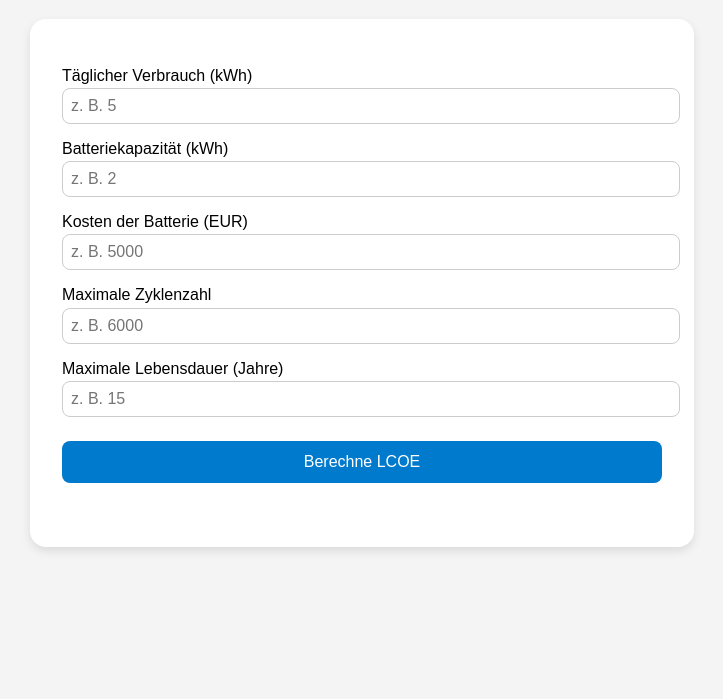
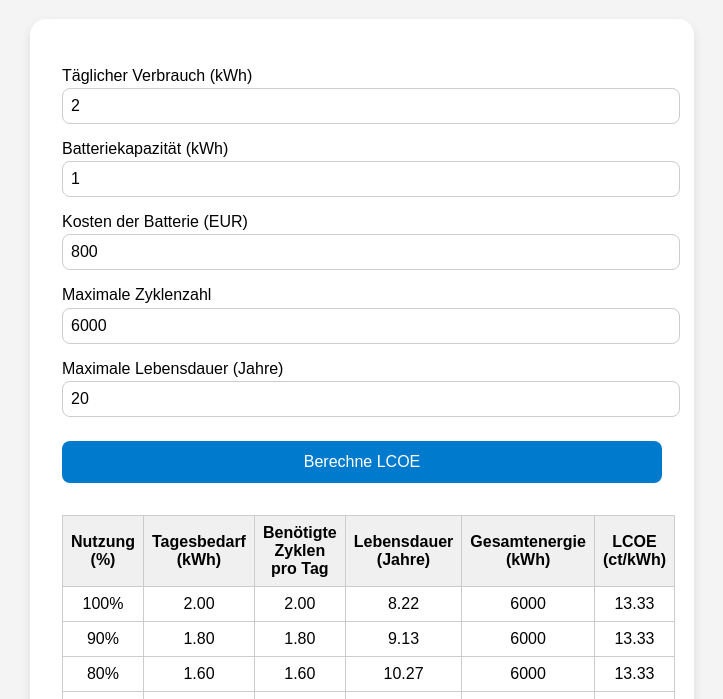
Before and after one commit to notfalls/Gestehungskosten, a plain HTML site: page index.html in a window 1280 px wide. Shown: the part 101-800 px from the top of the page, without its empty margins (278-1001 px from the left). Drawn offline with Linux system fonts and the light colour scheme.

Commit message:
Update index.html

```diff
--- a/index.html
+++ b/index.html
@@ -71,19 +71,19 @@
     <h1>LCOE-Rechner für Batteriespeicher</h1>
     <div class="container">
         <label for="dailyConsumption">Täglicher Verbrauch (kWh)</label>
-        <input type="number" id="dailyConsumption" placeholder="z. B. 5">
+        <input type="number" id="dailyConsumption" placeholder="z. B. 5" value="2">
 
         <label for="capacity">Batteriekapazität (kWh)</label>
-        <input type="number" id="capacity" placeholder="z. B. 2">
+        <input type="number" id="capacity" placeholder="z. B. 2" value="1">
 
         <label for="cost">Kosten der Batterie (EUR)</label>
-        <input type="number" id="cost" placeholder="z. B. 5000">
+        <input type="number" id="cost" placeholder="z. B. 5000" value="800">
 
         <label for="maxCycles">Maximale Zyklenzahl</label>
-        <input type="number" id="maxCycles" placeholder="z. B. 6000">
+        <input type="number" id="maxCycles" placeholder="z. B. 6000" value="6000">
 
         <label for="maxLifetime">Maximale Lebensdauer (Jahre)</label>
-        <input type="number" id="maxLifetime" placeholder="z. B. 15">
+        <input type="number" id="maxLifetime" placeholder="z. B. 15" value="20">
 
         <button onclick="calculateLCOE()">Berechne LCOE</button>
 
@@ -92,17 +92,13 @@
 
     <script>
         function calculateLCOE() {
-            const dailyConsumption = parseFloat(document.getElementById("dailyConsumption").value);
-            const capacity = parseFloat(document.getElementById("capacity").value);
-            const cost = parseFloat(document.getElementById("cost").value);
-            const maxCycles = parseFloat(document.getElementById("maxCycles").value);
-            const maxLifetime = parseFloat(document.getElementById("maxLifetime").value);
+            // Direkt im Code definierte Eingabewerte
+            const dailyConsumption = 2;   // kWh
+            const capacity = 1;          // kWh
+            const cost = 800;            // EUR
+            const maxCycles = 6000;
+            const maxLifetime = 20;      // Jahre
             const resultDiv = document.getElementById("result");
-
-            if (isNaN(dailyConsumption) || isNaN(capacity) || isNaN(cost) || isNaN(maxCycles) || isNaN(maxLifetime)) {
-                resultDiv.innerText = "Bitte alle Felder korrekt ausfüllen.";
-                return;
-            }
 
             const usageScenarios = [100, 90, 80, 70, 60, 50, 40, 30, 20, 10];
             let tableHTML = '<table>';
@@ -130,6 +126,8 @@
             tableHTML += '</table>';
             resultDiv.innerHTML = tableHTML;
         }
+        // Die Funktion wird aufgerufen, sobald das Skript geladen ist
+        calculateLCOE();
     </script>
 </body>
 </html>
```
